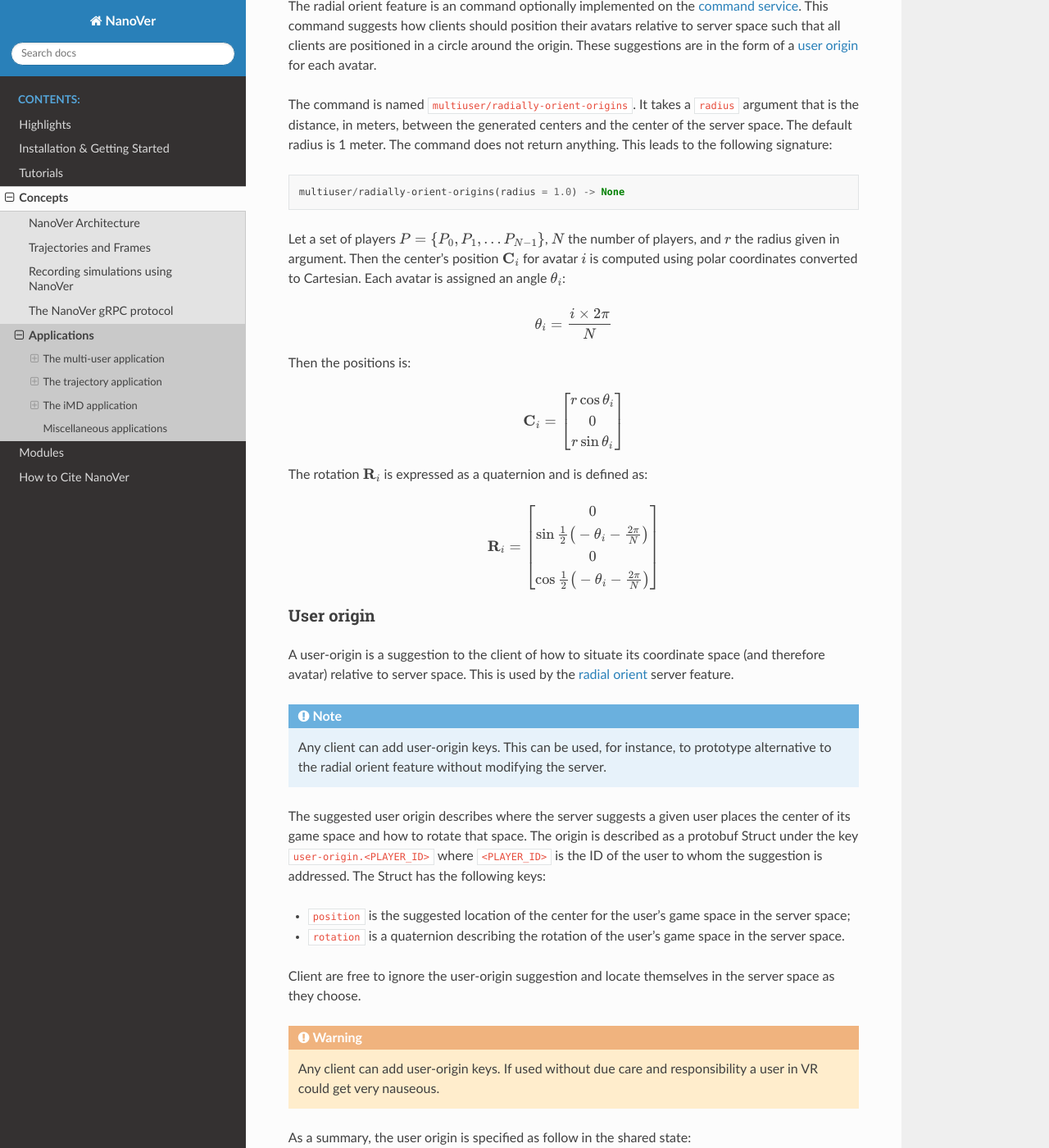
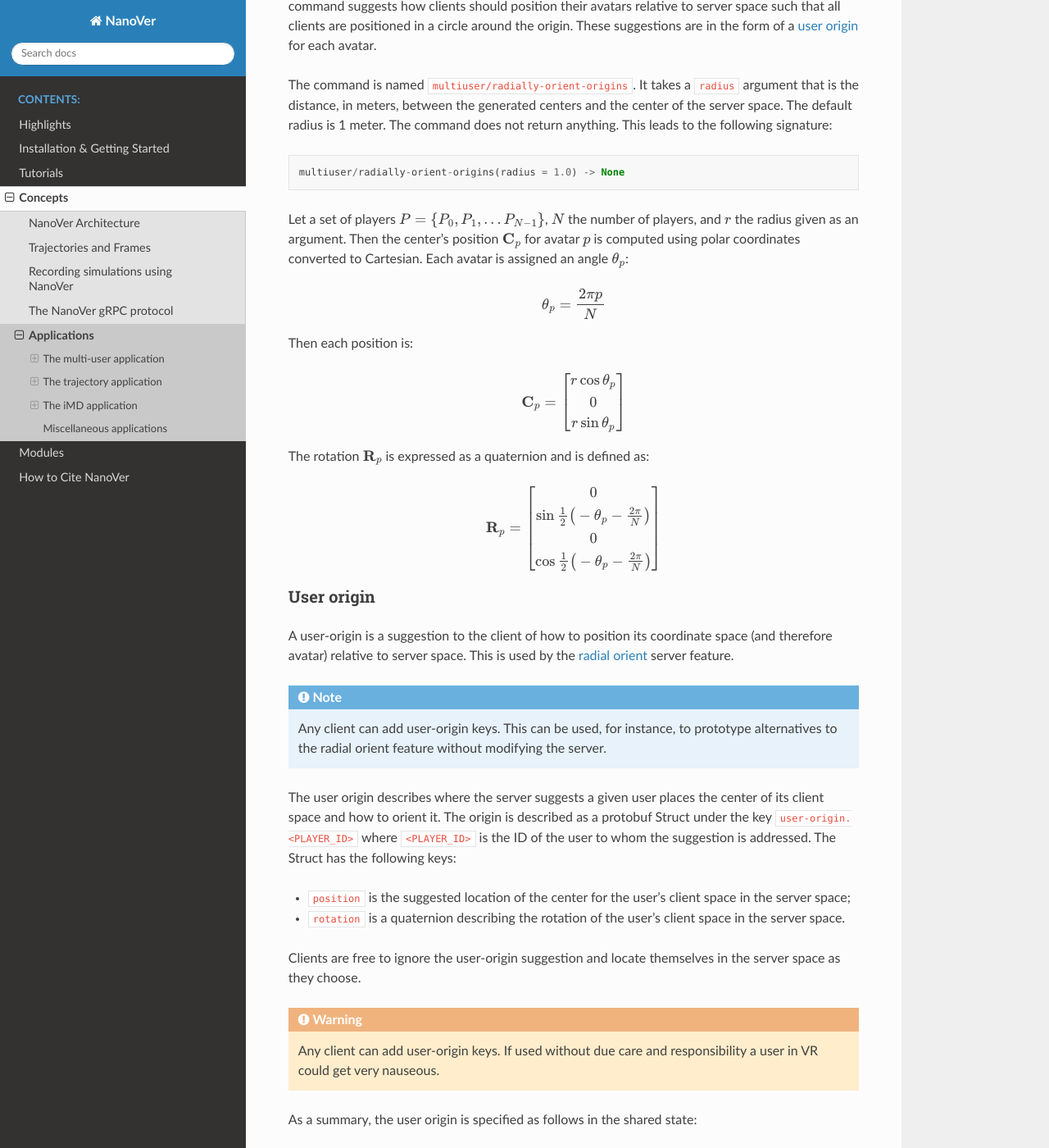
Before and after one commit to IRL2/nanover-docs, a Sphinx documentation site: the page built from source/concepts/applications.rst, in a window 1280 px wide and 1400 px high, scrolled down 2986 px. Shown: the whole window at 82% size. Built offline with Sphinx 7.4.7 and the Read the Docs theme 3.1.0, drawn with Linux system fonts in a browser that asks for light colours; pages that are not in the unit, such as notebooks, are missing from menus; the version number could not be read and is left out; some of the changed text lies outside the part shown.

Commit message:
Tweaks with Harry

```diff
--- a/source/concepts/applications.rst
+++ b/source/concepts/applications.rst
@@ -36,8 +37,8 @@
 
 The multi-user application distinguishes between two coordinate spaces:
 
-* The **server space** is the coordinate system of the shared virtual space,
-  the 3d poses of avatars, the simulation box, and any other objects are
+* The **server space** is the coordinate system of the shared virtual space.
+  The 3d poses of avatars, the simulation box, and any other objects are
   exchanged in this coordinate space. The characteristics are chosen to match
   Unity's VR: left-handed, with Y-up, lengths expressed in meters, and the origin
   at floor level.
@@ -47,9 +48,9 @@
   is not aware of this and it is the client's responsibility to transform
   coordinates into server space before communicating them.
 
-The client is free to represent the server space anywhere in its game space.
+The client is free to represent the server space anywhere in its client space.
 Optionally, the server can suggest to a client where to place and how to orient
-the game space relative to the server space with the :ref:`user-origin
+the client space relative to the server space with the :ref:`user-origin
 <user-origin-description>` key.
 
 .. note::
@@ -78,8 +79,7 @@
 .. warning::
 
    The avatar specifies its player ID twice: in the top level key and with the
-   ``playerid`` sub-key. Both places MUST match. A discrepancy between the two
-   is undefined behaviour. See `issue #98 in nanover-server-py
+   ``playerid`` sub-key. Both places MUST match. See `issue #98 in nanover-server-py
    <https://github.com/IRL2/nanover-server-py/issues/98>`_.
 
 The name is an arbitrary string typically displayed as a name tag to the other
@@ -113,9 +113,9 @@
    avatar.<PLAYER_ID>: {
      components : [
        {
-         name
-         position:
-         rotation
+         name,
+         position,
+         rotation,
        }
      ],
      playerid,
@@ -128,10 +128,11 @@
 Play area
 ~~~~~~~~~~
 
-A client, typically in the case of a VR client, can share the a rough
+A client, typically in the case of a VR client, can share a rough
 boundary within which the user can safely move. This is used to visually
 indicate the range of motion for each user, and is especially useful for
-colocation and seeing the results of the radial orientation function.
+colocated setups, or seeing the results of the :ref:`radial orient <radial-orient>`
+function for distributed setups.
 
 The play area is defined as four points, each as a vector of 3 XYZ values, in
 server space, that form a quadrilateral. The play area is defined as a
@@ -175,36 +176,36 @@
    multiuser/radially-orient-origins(radius = 1.0) -> None
 
 Let a set of players :math:`P = \{P_0, P_1, ... P_{N - 1}\}`, :math:`N` the number of
-players, and :math:`r` the radius given in argument. Then the center's position
-:math:`\mathbf{C}_i` for avatar :math:`i` is computed using polar coordinates converted
-to Cartesian. Each avatar is assigned an angle :math:`\theta_i`:
+players, and :math:`r` the radius given as an argument. Then the center's position
+:math:`\mathbf{C}_p` for avatar :math:`p` is computed using polar coordinates converted
+to Cartesian. Each avatar is assigned an angle :math:`\theta_p`:
 
 .. math::
 
-  \theta_i = \frac{i \times 2 \pi}{N}
+  \theta_p = \frac{ 2 \pi p}{N}
 
-Then the positions is:
+Then each position is:
 
 .. math::
 
   \begin{align}
-  \mathbf{C}_i &= \begin{bmatrix}
-    r\cos{\theta_i}\\
+  \mathbf{C}_p &= \begin{bmatrix}
+    r\cos{\theta_p}\\
     0\\
-    r\sin{\theta_i}\\
+    r\sin{\theta_p}\\
   \end{bmatrix}
   \end{align}
 
-The rotation :math:`\mathbf{R}_i` is expressed as a quaternion and is defined as:
+The rotation :math:`\mathbf{R}_p` is expressed as a quaternion and is defined as:
 
 .. math::
 
    \begin{align}
-   \mathbf{R}_i &= \begin{bmatrix}
+   \mathbf{R}_p &= \begin{bmatrix}
      0\\
-     \sin{\frac{1}{2} \big(-\theta_i - \frac{2\pi}{N}\big)}\\
+     \sin{\frac{1}{2} \big(-\theta_p - \frac{2\pi}{N}\big)}\\
      0\\
-     \cos{\frac{1}{2} \big(-\theta_i - \frac{2\pi}{N}\big)}\\
+     \cos{\frac{1}{2} \big(-\theta_p - \frac{2\pi}{N}\big)}\\
     \end{bmatrix}
    \end{align}
 
@@ -213,27 +214,26 @@
 User origin
 ~~~~~~~~~~~
 
-A user-origin is a suggestion to the client of how to situate its coordinate
+A user-origin is a suggestion to the client of how to position its coordinate
 space (and therefore avatar) relative to server space. This is used by the
 :ref:`radial orient <radial-orient>` server feature.
 
 .. note::
 
    Any client can add user-origin keys. This can be used, for instance, to
-   prototype alternative to the radial orient feature without modifying the server.
+   prototype alternatives to the radial orient feature without modifying the server.
 
-The suggested user origin describes where the server suggests a given user
-places the center of its game space and how to rotate that space. The
-origin is described as a protobuf Struct under the key
-``user-origin.<PLAYER_ID>`` where ``<PLAYER_ID>`` is the ID of the user to whom
-the suggestion is addressed. The Struct has the following keys:
+The user origin describes where the server suggests a given user places the center
+of its client space and how to orient it. The origin is described as a protobuf
+Struct under the key ``user-origin.<PLAYER_ID>`` where ``<PLAYER_ID>`` is the ID
+of the user to whom the suggestion is addressed. The Struct has the following keys:
 
-* ``position`` is the suggested location of the center for the user's game
+* ``position`` is the suggested location of the center for the user's client
   space in the server space;
-* ``rotation`` is a quaternion describing the rotation of the user's game
+* ``rotation`` is a quaternion describing the rotation of the user's client
   space in the server space.
 
-Client are free to ignore the user-origin suggestion and locate themselves in
+Clients are free to ignore the user-origin suggestion and locate themselves in
 the server space as they choose.
 
 .. warning::
@@ -241,7 +241,7 @@
    Any client can add user-origin keys. If used without due care and
    responsibility a user in VR could get very nauseous.
 
-As a summary, the user origin is specified as follow in the shared state:
+As a summary, the user origin is specified as follows in the shared state:
 
 .. code::
 
@@ -662,10 +662,11 @@
 application) allows users to choose a frame interval, an integer that specifies
 the number of simulation steps to be performed by the physics engine between each
 published frame. This can take an integer value :math:`n_{\text{f}} \geq 1`, and
-by default is set to 5 in the iMD application. The frame interval enables a balance
-to be struck between the accuracy of the numerical integration of the equations of
-motion in the physics engine and the usability of the application for watching
-the molecular simulation progress in real-time.
+by default is set to 5 in the iMD application. The frame interval offers an alternative
+to longer (and hence less accurate) simulation time steps by allowing several shorter
+simulation steps to run between each frame published to clients, for cases where you
+want to tune the relationship between simulation time and real-time during
+visualisation and interaction.
 
 In the iMD application, clients can apply forces to the molecular simulation in
 real-time. In order for any client connecting to a server to gain all of the
```
Also changed, not shown: other parts of source/concepts/applications.rst (+6 -5 lines).
